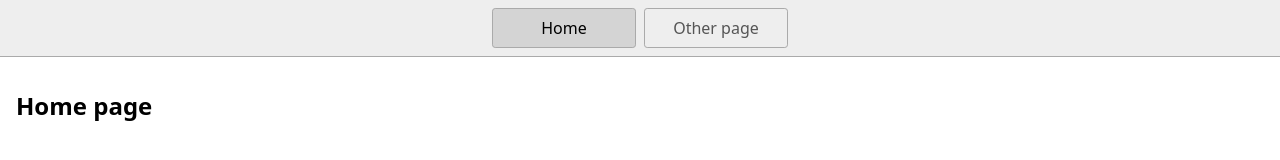
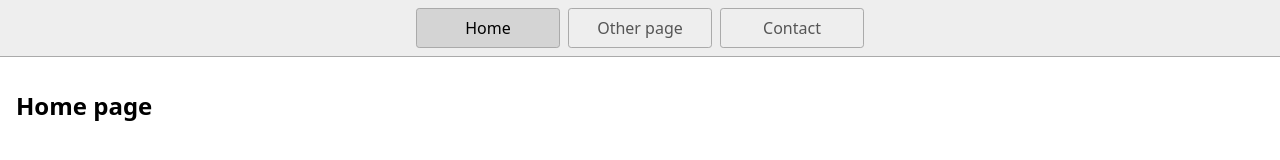
Before and after one commit to HildusOter/escityscapes, a website: page index.html in a window 1280 px wide. Drawn offline with Linux system fonts and the light colour scheme.

Commit message:
Index: Added page3 to navbar

```diff
--- a/index.html
+++ b/index.html
@@ -15,6 +15,7 @@
     <nav>
       <a href="/" aria-current="page">Home</a>
       <a href="/page2.html">Other page</a>
+      <a href="/page3.html">Contact</a>
     </nav>
     <main>
       <h1>Home page</h1>
```
